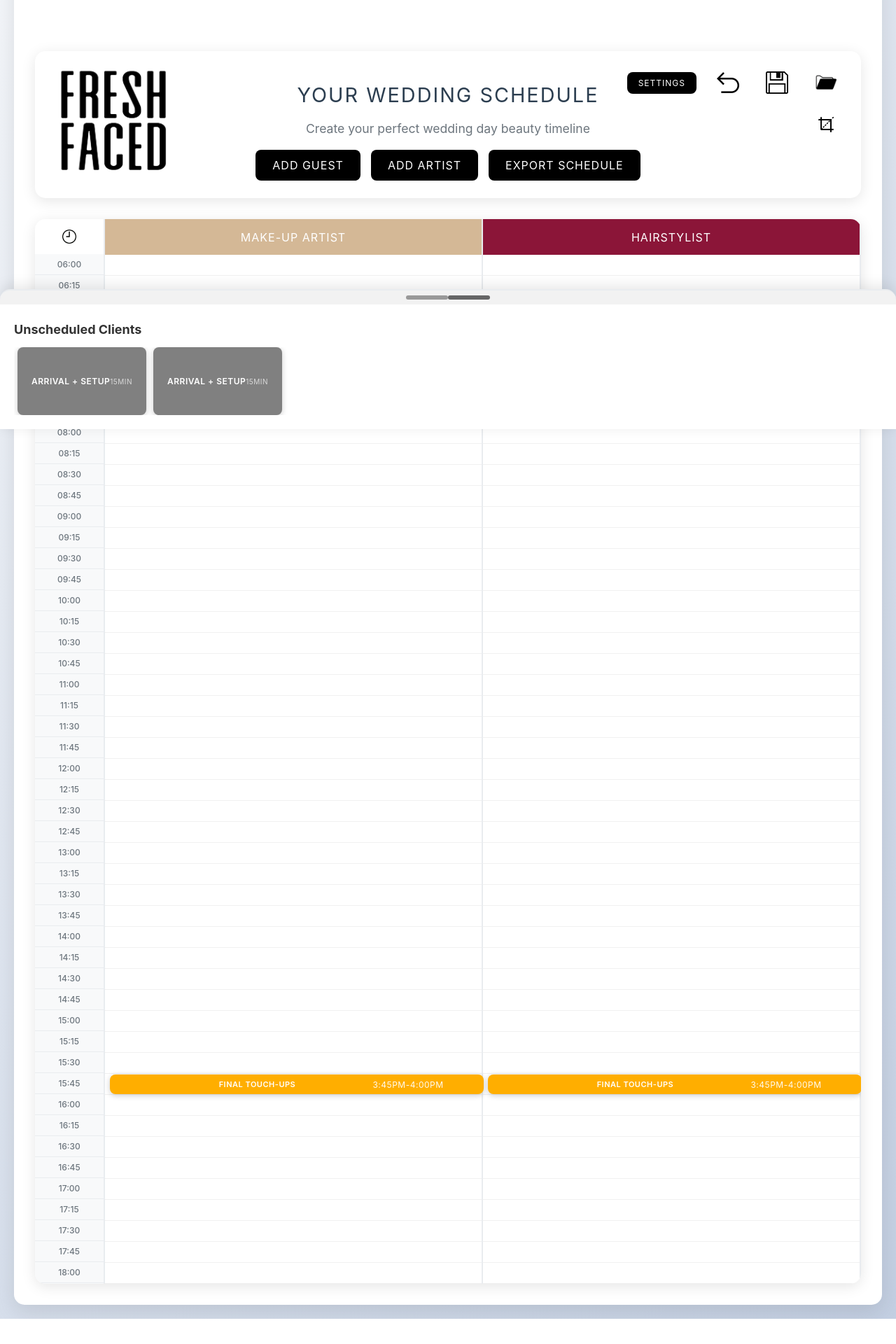
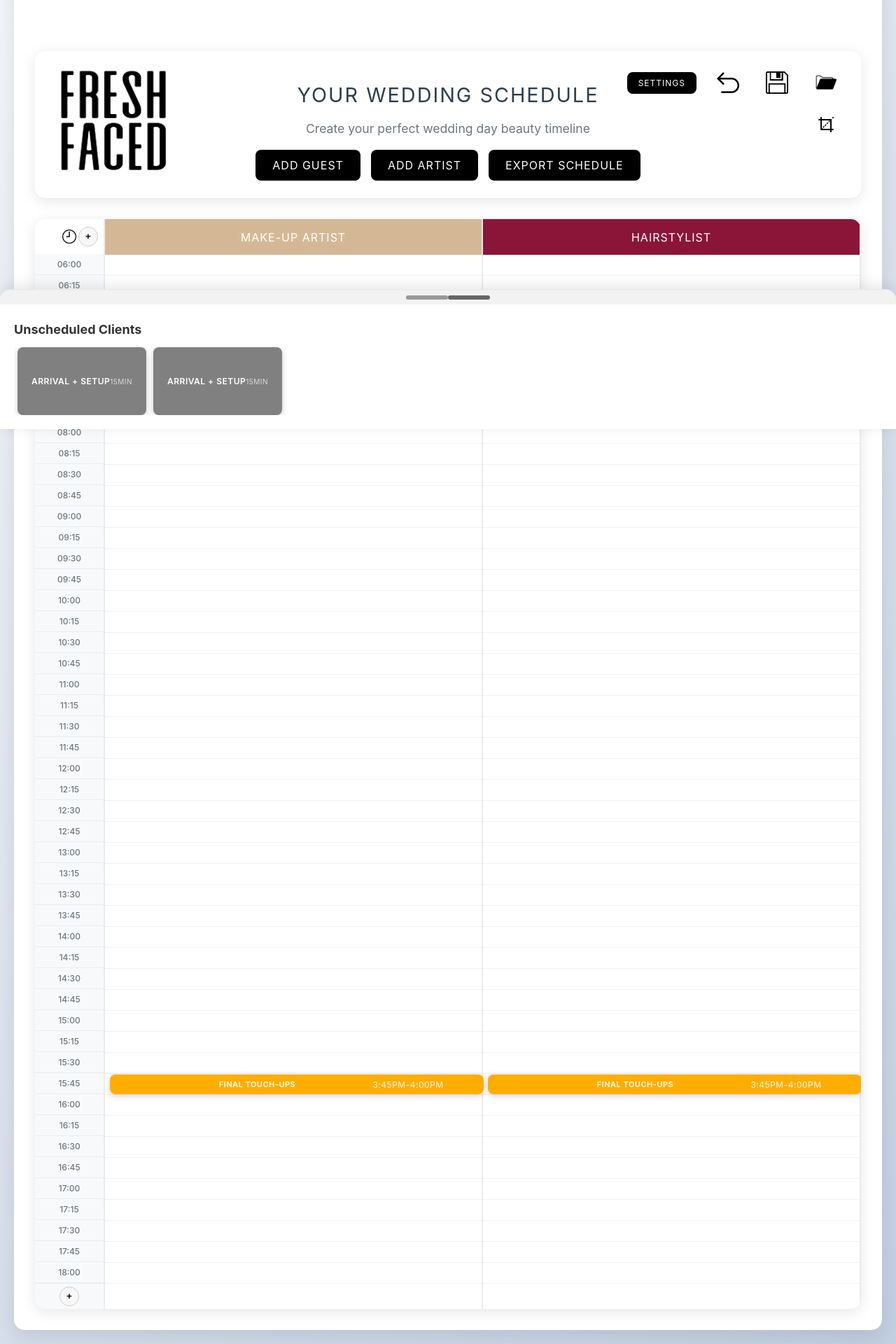
Before and after one commit to miguel-stapleton/scheduleFF, a Next.js app: page / in a window 1280 px wide. Shown: the part 187-2107 px from the top of the page at 70% size. Before the commit the page ends 2071 px from the top, so only its background shows below. Built offline with nearby package versions, Linux system fonts and the light colour scheme.

Commit message:
debugged crop and undo

```diff
--- a/app/components/ScheduleGrid.jsx
+++ b/app/components/ScheduleGrid.jsx
@@ -1,7 +1,7 @@
 "use client";
 import { useState, useCallback, useRef, useEffect } from 'react';
 
-export default function ScheduleGrid({ timeSlots, artists, clients, onUpdateClients, onUpdateArtists, durations, onOpenEditBlockModal }) {
+export default function ScheduleGrid({ timeSlots, artists, clients, onUpdateClients, onUpdateArtists, durations, onOpenEditBlockModal, onExtendEnd, onExtendStart }) {
   const [draggedClient, setDraggedClient] = useState(null);
   const [dragOffset, setDragOffset] = useState({ x: 0, y: 0 });
   const [isDraggingPanel, setIsDraggingPanel] = useState(false);
@@ -66,7 +66,11 @@ export default function ScheduleGrid({ timeSlots, artists, clients, onUpdateClie
           ...client,
           artistIndex,
           timeSlotIndex,
-          startTime: timeSlots[timeSlotIndex]
+          startTime: timeSlots[timeSlotIndex],
+          // Mark as manually positioned to prevent auto-placement overrides
+          autoPositioned: false,
+          // Clear any fixed endTime (e.g., brideReadyTime) so duration drives the block end
+          endTime: undefined
         };
       }
       return client;
@@ -172,7 +176,9 @@ export default function ScheduleGrid({ timeSlots, artists, clients, onUpdateClie
             ...client,
             artistIndex,
             timeSlotIndex,
-            startTime: timeSlots[timeSlotIndex]
+            startTime: timeSlots[timeSlotIndex],
+            autoPositioned: false,
+            endTime: undefined
           };
         }
         return client;
@@ -377,8 +383,30 @@ export default function ScheduleGrid({ timeSlots, artists, clients, onUpdateClie
     <div className="schedule-container">
       {/* Time Column */}
       <div className="time-column">
-        <div className="time-header">
+        <div className="time-header" style={{ position: 'relative' }}>
           <img src="/images/clock.png" alt="Clock" />
+          <button
+            type="button"
+            onClick={() => onExtendStart && onExtendStart(15)}
+            title="Extend start time earlier by 15 minutes"
+            style={{
+              position: 'absolute',
+              right: 8,
+              top: '50%',
+              transform: 'translateY(-50%)',
+              width: 28,
+              height: 28,
+              borderRadius: 14,
+              border: '1px solid #ccc',
+              background: '#f8f8f8',
+              cursor: 'pointer',
+              lineHeight: '26px',
+              textAlign: 'center',
+              fontWeight: 600
+            }}
+          >
+            +
+          </button>
         </div>
         <div className="time-slots">
           {timeSlots.map((time, index) => (
@@ -386,6 +414,26 @@ export default function ScheduleGrid({ timeSlots, artists, clients, onUpdateClie
               {time}
             </div>
           ))}
+        </div>
+        <div style={{ padding: '4px 8px', borderTop: '1px solid #eee', display: 'flex', justifyContent: 'center' }}>
+          <button
+            type="button"
+            onClick={() => onExtendEnd && onExtendEnd(15)}
+            title="Extend end time by 15 minutes"
+            style={{
+              width: 28,
+              height: 28,
+              borderRadius: 14,
+              border: '1px solid #ccc',
+              background: '#f8f8f8',
+              cursor: 'pointer',
+              lineHeight: '26px',
+              textAlign: 'center',
+              fontWeight: 600
+            }}
+          >
+            +
+          </button>
         </div>
       </div>
 
--- a/app/components/WeddingScheduleApp.jsx
+++ b/app/components/WeddingScheduleApp.jsx
@@ -1,5 +1,5 @@
 "use client";
-import { useState, useEffect, useCallback } from 'react';
+import { useState, useEffect, useCallback, useRef } from 'react';
 import dynamic from 'next/dynamic';
 
 const Header = dynamic(() => import('./Header'), { ssr: false });
@@ -42,6 +42,8 @@ export default function WeddingScheduleApp() {
 
   const [clients, setClients] = useState([]);
   const [nextGuestColorIndex, setNextGuestColorIndex] = useState(0);
+  // Flag to suppress remap when restoring a snapshot (e.g., undo)
+  const isRestoringRef = useRef(false);
 
   // Unified history system to maintain chronological order
   const [actionHistory, setActionHistory] = useState([]);
@@ -131,7 +133,14 @@ export default function WeddingScheduleApp() {
       const lastAction = actionHistory[actionHistory.length - 1];
       const previousState = lastAction.state;
 
-      // Restore the complete previous state
+      // Restore the complete previous state without triggering remap side-effects
+      isRestoringRef.current = true;
+      // Set timeSlots directly for the restored settings to match client indices
+      const restoredSlots = generateTimeSlots(
+        previousState.settings?.timeStartsAt || '06:00',
+        previousState.settings?.timeFinishesAt || '18:00'
+      );
+      setTimeSlots(restoredSlots);
       setClients(previousState.clients);
       setArtists(previousState.artists);
       setSettings(previousState.settings);
@@ -147,58 +156,46 @@ export default function WeddingScheduleApp() {
     if (settings.timeStartsAt && settings.timeFinishesAt) {
       const newTimeSlots = generateTimeSlots(settings.timeStartsAt, settings.timeFinishesAt);
 
-      // Preserve client positions by mapping to the nearest valid slot
-      // Prefer exact previous startTime when available; otherwise, derive from prior index.
-      setClients(prevClients => {
-        return prevClients.map(client => {
-          if (client.artistIndex !== undefined) {
-            // Determine previous start time string from either saved startTime or old index
-            const previousStartStr = client.startTime ?? (client.timeSlotIndex !== undefined ? timeSlots[client.timeSlotIndex] : undefined);
+      // If we are restoring a snapshot (undo/load), just set slots and skip remap
+      if (isRestoringRef.current) {
+        setTimeSlots(newTimeSlots);
+        isRestoringRef.current = false;
+        return;
+      }
 
-            // Helper to clamp index within bounds
-            const clampIndex = (idx) => Math.max(0, Math.min(newTimeSlots.length - 1, idx));
+      // If only extending the end, skip remap entirely to avoid churn.
+      if (
+        timeSlots.length > 0 &&
+        newTimeSlots.length >= timeSlots.length &&
+        newTimeSlots[0] === timeSlots[0] &&
+        newTimeSlots.slice(0, timeSlots.length).every((t, i) => t === timeSlots[i])
+      ) {
+        setTimeSlots(newTimeSlots);
+        return;
+      }
 
-            if (previousStartStr && newTimeSlots.length > 0) {
-              // Prefer exact match
-              const exactIdx = newTimeSlots.findIndex(slot => slot === previousStartStr);
-              if (exactIdx !== -1) {
-                return { ...client, timeSlotIndex: exactIdx, startTime: newTimeSlots[exactIdx] };
-              }
+      // Compute deltaSlots between new and old starts; use it to shift indices.
+      const toMin = (s) => {
+        const [h, m] = (s || '00:00').split(':').map(Number);
+        return (h * 60) + m;
+      };
+      const oldFirst = timeSlots[0];
+      const newFirst = newTimeSlots[0];
 
-              // Otherwise clamp to new range
-              const [ph, pm] = previousStartStr.split(':').map(Number);
-              if (!Number.isNaN(ph) && !Number.isNaN(pm)) {
-                const prevMinutes = ph * 60 + pm;
-                const [sh, sm] = newTimeSlots[0].split(':').map(Number);
-                const [eh, em] = newTimeSlots[newTimeSlots.length - 1].split(':').map(Number);
-                const startMinutes = sh * 60 + sm;
-                const endMinutes = eh * 60 + em;
+      // If we have no prior slots, just set and bail.
+      if (!oldFirst) {
+        setTimeSlots(newTimeSlots);
+        return;
+      }
 
-                let targetMinutes = prevMinutes;
-                if (prevMinutes < startMinutes) targetMinutes = startMinutes;
-                if (prevMinutes > endMinutes) targetMinutes = endMinutes;
+      const deltaSlots = Math.round((toMin(newFirst) - toMin(oldFirst)) / 15);
 
-                const hourStr = String(Math.floor(targetMinutes / 60)).padStart(2, '0');
-                const minuteStr = String(targetMinutes % 60).padStart(2, '0');
-                const clampedStr = `${hourStr}:${minuteStr}`;
-                let idx = newTimeSlots.findIndex(t => t === clampedStr);
-                if (idx === -1) {
-                  const diff = targetMinutes - (startMinutes);
-                  idx = clampIndex(Math.round(diff / 15));
-                }
-                return { ...client, timeSlotIndex: idx, startTime: newTimeSlots[idx] };
-              }
-            }
-
-            // Fallbacks: if we still have a previous index, clamp it; otherwise leave as-is
-            if (client.timeSlotIndex !== undefined && newTimeSlots.length > 0) {
-              const idx = clampIndex(client.timeSlotIndex);
-              return { ...client, timeSlotIndex: idx, startTime: newTimeSlots[idx] };
-            }
-          }
-          return client;
-        });
-      });
+      // Shift all scheduled clients by -deltaSlots to preserve absolute time.
+      setClients(prevClients => prevClients.map(client => {
+        if (client.artistIndex === undefined || client.timeSlotIndex === undefined) return client;
+        const newIdx = Math.max(0, Math.min(newTimeSlots.length - 1, client.timeSlotIndex - deltaSlots));
+        return { ...client, timeSlotIndex: newIdx, startTime: newTimeSlots[newIdx] };
+      }));
 
       setTimeSlots(newTimeSlots);
     }
@@ -347,7 +344,7 @@ export default function WeddingScheduleApp() {
       console.log('Creating two hair blocks');
       brideBlocks.push({
         id: `${brideId}-hair-part1`,
-        name: `${name} - Hair Part I`,
+        name: name,
         service: 'hair-part1',
         type: 'bride',
         color: '#ffae00',
@@ -355,7 +352,7 @@ export default function WeddingScheduleApp() {
       });
       brideBlocks.push({
         id: `${brideId}-hair-part2`,
-        name: `${name} - Hair Part II`,
+        name: name,
         service: 'hair-part2',
         type: 'bride',
         color: '#ffae00',
@@ -483,10 +480,7 @@ export default function WeddingScheduleApp() {
       console.log('Updating existing bride block names');
       setClients(prev => prev.map(client =>
         client.type === 'bride'
-          ? { ...client, name: client.service.includes('part')
-              ? `${brideNameToUse} - ${client.service === 'hair-part1' ? 'Hair Part I' : client.service === 'hair-part2' ? 'Hair Part II' : client.service}`
-              : brideNameToUse
-            }
+          ? { ...client, name: brideNameToUse }
           : client
       ));
     }
@@ -626,6 +620,54 @@ export default function WeddingScheduleApp() {
     }
   }, [brideName, clients, artists, validateServiceAssignments]);
 
+  // Manually extend the visible end time by one 15-minute slot
+  const extendVisibleEnd = useCallback((incrementMinutes = 15) => {
+    // Save to history before changing time range
+    saveToHistory('extendEnd', `Extended end time by +${incrementMinutes} minutes`);
+
+    const toMin = (s) => {
+      const [h, m] = (s || '00:00').split(':').map(Number);
+      return (h * 60) + m;
+    };
+    const toTime = (mins) => {
+      const h = Math.floor(mins / 60);
+      const m = mins % 60;
+      return `${h.toString().padStart(2, '0')}:${m.toString().padStart(2, '0')}`;
+    };
+
+    setSettings(prev => {
+      const currentEnd = toMin(prev.timeFinishesAt || '18:00');
+      const added = currentEnd + incrementMinutes;
+      // Snap to the next 15-min boundary so a single click always adds a slot
+      const snapped = Math.max(0, Math.ceil(added / 15) * 15);
+      return { ...prev, timeFinishesAt: toTime(snapped) };
+    });
+  }, [saveToHistory]);
+
+  // Manually extend the visible start time earlier by one 15-minute slot
+  const extendVisibleStart = useCallback((incrementMinutes = 15) => {
+    // Save to history before changing time range
+    saveToHistory('extendStart', `Extended start time earlier by -${incrementMinutes} minutes`);
+
+    const toMin = (s) => {
+      const [h, m] = (s || '00:00').split(':').map(Number);
+      return (h * 60) + m;
+    };
+    const toTime = (mins) => {
+      const h = Math.floor(mins / 60);
+      const m = mins % 60;
+      return `${h.toString().padStart(2, '0')}:${m.toString().padStart(2, '0')}`;
+    };
+
+    setSettings(prev => {
+      const currentStart = toMin(prev.timeStartsAt || '06:00');
+      const subtracted = Math.max(0, currentStart - incrementMinutes);
+      // Snap down to the previous 15-min boundary
+      const snapped = Math.floor(subtracted / 15) * 15;
+      return { ...prev, timeStartsAt: toTime(snapped) };
+    });
+  }, [saveToHistory]);
+
   // Save/Load functionality (MongoDB via API)
   const saveSchedule = useCallback(async (scheduleName) => {
     const scheduleData = {
@@ -655,7 +697,15 @@ export default function WeddingScheduleApp() {
     }
     const payload = await res.json();
     const scheduleData = payload?.data || {};
-    setClients(scheduleData.clients || []);
+    // Normalize clients (coerce legacy fields to numbers)
+    const normalizedClients = (scheduleData.clients || []).map((c) => {
+      const parsedDuration = typeof c.duration === 'string' ? parseInt(c.duration, 10) : c.duration;
+      const duration = Number.isFinite(parsedDuration) ? parsedDuration : c.duration;
+      const artistIndex = typeof c.artistIndex === 'string' ? parseInt(c.artistIndex, 10) : c.artistIndex;
+      const timeSlotIndex = typeof c.timeSlotIndex === 'string' ? parseInt(c.timeSlotIndex, 10) : c.timeSlotIndex;
+      return { ...c, duration, artistIndex, timeSlotIndex };
+    });
+    setClients(normalizedClients);
     setArtists(scheduleData.artists || {
       makeup: [{ name: 'Make-up Artist', editable: true }],
       hair: [{ name: 'Hairstylist', editable: true }],
@@ -671,10 +721,28 @@ export default function WeddingScheduleApp() {
     };
     const { touchupDuration, ...sanitizedSettings } = incomingSettings; // drop legacy field
     setSettings(sanitizedSettings);
-    setDurations(scheduleData.durations || {
+    const defaultDurations = {
       bride: { makeup: 90, hair: 90, hairPart1: 60, hairPart2: 30 },
       guest: { makeup: 45, hair: 45 },
-    });
+    };
+    const incomingDurations = scheduleData.durations || defaultDurations;
+    const normNum = (v, d) => {
+      const n = typeof v === 'string' ? parseInt(v, 10) : v;
+      return Number.isFinite(n) ? n : d;
+    };
+    const normalizedDurations = {
+      bride: {
+        makeup: normNum(incomingDurations?.bride?.makeup, defaultDurations.bride.makeup),
+        hair: normNum(incomingDurations?.bride?.hair, defaultDurations.bride.hair),
+        hairPart1: normNum(incomingDurations?.bride?.hairPart1, defaultDurations.bride.hairPart1),
+        hairPart2: normNum(incomingDurations?.bride?.hairPart2, defaultDurations.bride.hairPart2),
+      },
+      guest: {
+        makeup: normNum(incomingDurations?.guest?.makeup, defaultDurations.guest.makeup),
+        hair: normNum(incomingDurations?.guest?.hair, defaultDurations.guest.hair),
+      }
+    };
+    setDurations(normalizedDurations);
 
     // Initialize next guest color index based on number of unique existing guests
     const loadedClients = scheduleData.clients || [];
@@ -710,60 +778,69 @@ export default function WeddingScheduleApp() {
     // Save current state to history before cropping
     saveToHistory('cropSchedule', 'Cropped schedule time range');
 
-    // Find the earliest "Arrival + setup" block
-    const arrivalBlocks = clients.filter(c => c.type === 'special' && c.name === 'Arrival + setup' && c.artistIndex !== undefined);
+    // Crop is independent of brideReadyTime and touch-ups. We don't require
+    // specific special blocks to exist for cropping.
 
-    // Find the latest "Final touch-ups" block
-    const touchupBlocks = clients.filter(c => c.type === 'special' && c.name === 'Final touch-ups' && c.artistIndex !== undefined);
+    // Helpers to resolve minutes from block fields with fallbacks for legacy data
+    const resolveStartMinutes = (block) => {
+      if (block.startTime) {
+        const [h, m] = block.startTime.split(':').map(Number);
+        return h * 60 + m;
+      }
+      if (block.timeSlotIndex !== undefined && timeSlots[block.timeSlotIndex]) {
+        const [h, m] = timeSlots[block.timeSlotIndex].split(':').map(Number);
+        return h * 60 + m;
+      }
+      return undefined;
+    };
 
-    if (arrivalBlocks.length === 0 || touchupBlocks.length === 0) {
-      alert('Cannot crop: Please ensure "Arrival + setup" and "Final touch-ups" blocks are scheduled first.');
+    const resolveEndMinutes = (block) => {
+      if (block.endTime) {
+        const [h, m] = block.endTime.split(':').map(Number);
+        return h * 60 + m;
+      }
+      const start = resolveStartMinutes(block);
+      if (start !== undefined) {
+        const dur = typeof block.duration === 'number' ? block.duration : parseInt(block.duration, 10);
+        if (Number.isFinite(dur)) {
+          return start + dur;
+        }
+      }
+      return undefined;
+    };
+
+    // Collect scheduled blocks (assigned to artists)
+    const scheduledBlocks = clients.filter(c => c.artistIndex !== undefined);
+    if (scheduledBlocks.length === 0) {
+      alert('Cannot crop: No scheduled blocks found.');
       return;
     }
 
-    // Calculate earliest arrival time
-    let earliestArrivalMinutes = Infinity;
-    arrivalBlocks.forEach(block => {
-      if (block.startTime) {
-        const [hours, minutes] = block.startTime.split(':').map(Number);
-        const totalMinutes = hours * 60 + minutes;
-        earliestArrivalMinutes = Math.min(earliestArrivalMinutes, totalMinutes);
+    // Find earliest start and latest end across ALL scheduled blocks
+    let earliestStartMinutes = Infinity;
+    let latestEndMinutes = -1;
+    scheduledBlocks.forEach(block => {
+      const start = resolveStartMinutes(block);
+      if (start !== undefined) {
+        earliestStartMinutes = Math.min(earliestStartMinutes, start);
+      }
+      const end = resolveEndMinutes(block);
+      if (end !== undefined) {
+        latestEndMinutes = Math.max(latestEndMinutes, end);
+      } else if (start !== undefined) {
+        // If end cannot be resolved, at least include the start
+        latestEndMinutes = Math.max(latestEndMinutes, start);
       }
     });
 
-    // Calculate latest touchup end time
-    let latestTouchupEndMinutes = -1;
-    touchupBlocks.forEach(block => {
-      if (block.endTime) {
-        const [hours, minutes] = block.endTime.split(':').map(Number);
-        const totalMinutes = hours * 60 + minutes;
-        latestTouchupEndMinutes = Math.max(latestTouchupEndMinutes, totalMinutes);
-      }
-    });
-
-    if (earliestArrivalMinutes === Infinity || latestTouchupEndMinutes === -1) {
-      alert('Cannot crop: Unable to determine start and end times from scheduled blocks.');
+    if (earliestStartMinutes === Infinity || latestEndMinutes === -1) {
+      alert('Cannot crop: Unable to determine start/end times from scheduled blocks.');
       return;
     }
 
-    // If there is any block AFTER the latest Final touch-ups, extend the lower limit
-    // to be 15 minutes after the end of the latest such block.
-    let latestPostTouchupEndMinutes = -1;
-    clients.forEach(block => {
-      if (block.artistIndex !== undefined && block.endTime) {
-        const [h, m] = block.endTime.split(':').map(Number);
-        const end = h * 60 + m;
-        if (end > latestTouchupEndMinutes) {
-          latestPostTouchupEndMinutes = Math.max(latestPostTouchupEndMinutes, end);
-        }
-      }
-    });
-
-    // Calculate crop times: 15 minutes before arrival, and 15 minutes after
-    // either the latest touch-ups or the latest post-touchup block (if any)
-    const cropStartMinutes = Math.max(0, earliestArrivalMinutes - 15);
-    const cropEndBase = latestPostTouchupEndMinutes !== -1 ? latestPostTouchupEndMinutes : latestTouchupEndMinutes;
-    const cropEndMinutes = cropEndBase + 15;
+    // Compute crop range per simplified rule
+    const cropStartMinutes = Math.max(0, earliestStartMinutes - 15);
+    const cropEndMinutes = latestEndMinutes + 15;
 
     // Convert back to time strings
     const cropStartHours = Math.floor(cropStartMinutes / 60);
@@ -781,8 +858,8 @@ export default function WeddingScheduleApp() {
       timeFinishesAt: cropEndTime
     }));
 
-    console.log(`Schedule cropped to: ${cropStartTime} - ${cropEndTime}`);
-  }, [clients, saveToHistory]);
+    console.log(`[Crop] start=${cropStartTime} end=${cropEndTime} (first-15 / last+15)`);
+  }, [clients, timeSlots, saveToHistory]);
 
   // Click outside handler for modals (excluding settings modal which has its own handler)
   useEffect(() => {
@@ -870,6 +947,8 @@ export default function WeddingScheduleApp() {
         onUpdateArtists={setArtists}
         durations={durations}
         onOpenEditBlockModal={openEditBlockModal}
+        onExtendEnd={extendVisibleEnd}
+        onExtendStart={extendVisibleStart}
       />
 
       {modals.guest && (
```
